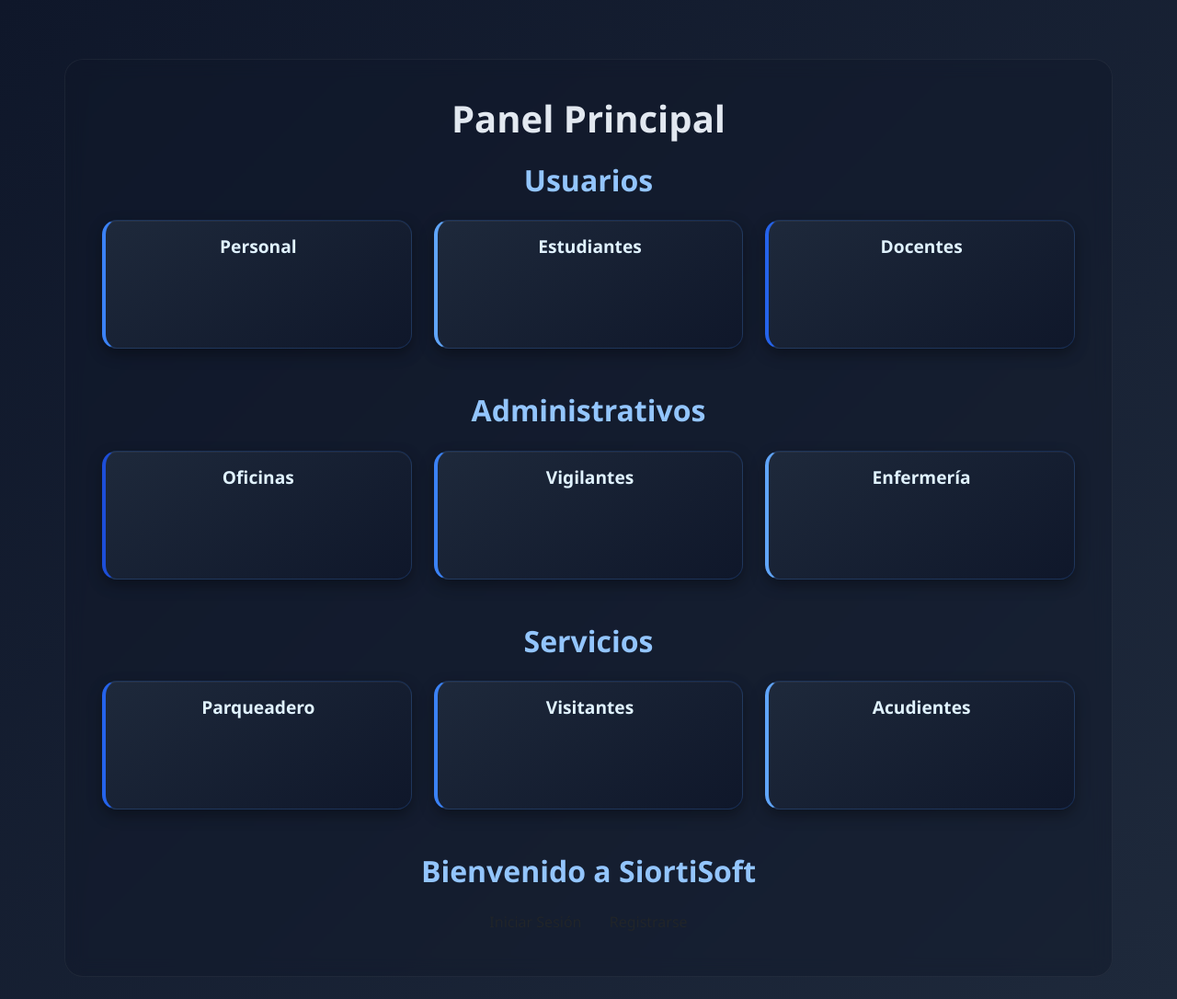
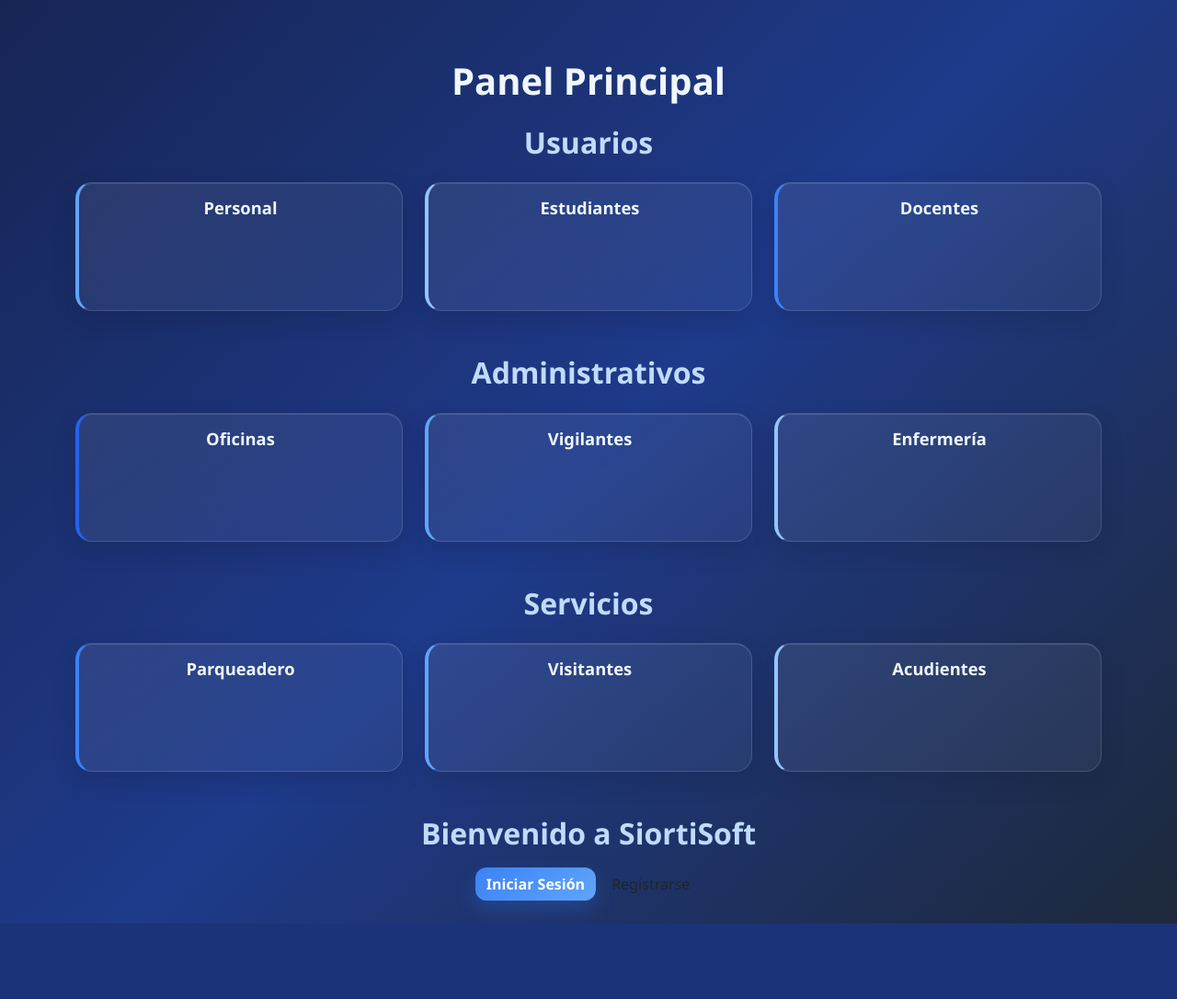
Before and after one commit to senatoncsf2025/SIORTISOFT_PYTHON, a Django app: template myApp/templates/index2.html in a window 1280 px wide. Shown: the whole page at 92% size. After the commit the page ends 1004 px from the top, so only its background shows below. Run offline with Django 3.2, Linux system fonts and the light colour scheme; the template is opened without the code that fills it, so the values that code supplies are empty.

Commit message:
correccion css y diseño basico

```diff
--- a/myApp/static/css/style.css
+++ b/myApp/static/css/style.css
@@ -2,162 +2,326 @@
 /* ===== ESTILO GLOBAL ===== */
 /* ========================= */
 
-body{
-    background: linear-gradient(135deg,#0f172a,#1e293b);
-    min-height:100vh;
+body {
+    background: linear-gradient(135deg, #172554, #1e3a8a, #1e293b);
+    min-height: 100vh;
     font-family: 'Segoe UI', Tahoma, Geneva, Verdana, sans-serif;
-    color:white;
+    color: #f8fbff;
 }
 
 /* ========================= */
 /* ===== TITULOS =========== */
 /* ========================= */
 
-h1{
-    font-weight:700;
-    color:#e2e8f0;
+h1 {
+    font-weight: 700;
+    color: #eff6ff;
 }
 
-h2{
-    color:#93c5fd;
-    font-weight:600;
+h2 {
+    color: #bfdbfe;
+    font-weight: 600;
 }
 
+/* ========================= */
+/* ===== LINKS ============= */
+/* ========================= */
+
+a {
+    text-decoration: none;
+    color: inherit;
+}
+
+/* ========================= */
+/* ===== EFECTO CLICK ====== */
+/* ========================= */
+
+.clickable {
+    cursor: pointer;
+}
+
+/* ========================= */
+/* ===== CONTENEDORES ====== */
+/* ========================= */
+
+.hero-box,
+.contact-box {
+    background: rgba(255, 255, 255, 0.08);
+    backdrop-filter: blur(12px);
+    padding: 40px;
+    border-radius: 22px;
+    border: 1px solid rgba(191, 219, 254, 0.14);
+    box-shadow: 0 12px 30px rgba(15, 23, 42, 0.22);
+}
+
+.hero-section {
+    padding-top: 2rem;
+    padding-bottom: 2rem;
+}
+
+.contact-box {
+    margin-top: 1rem;
+}
 
 /* ========================= */
 /* ===== TARJETAS DASHBOARD */
 /* ========================= */
 
-.dashboard-card{
-    background: linear-gradient(145deg,#1e293b,#0f172a);
-    border-radius:16px;
-    min-height:140px;
-
-    display:flex;
-    align-items:center;
-    justify-content:center;
-
-    border:1px solid rgba(59,130,246,0.2);
-
+.dashboard-card {
+    background: linear-gradient(145deg, rgba(255,255,255,0.08), rgba(191,219,254,0.06));
+    border-radius: 18px;
+    min-height: 140px;
+    display: flex;
+    align-items: center;
+    justify-content: center;
+    border: 1px solid rgba(191, 219, 254, 0.16);
     box-shadow:
-        0 6px 15px rgba(0,0,0,0.35),
-        inset 0 1px 0 rgba(255,255,255,0.05);
-
+        0 10px 24px rgba(15, 23, 42, 0.18),
+        inset 0 1px 0 rgba(255,255,255,0.12);
     transition: all 0.25s ease;
 }
 
-
-/* Hover bonito */
-
-.dashboard-card:hover{
-    transform: translateY(-6px) scale(1.02);
-
+.dashboard-card:hover {
+    transform: translateY(-6px) scale(1.015);
     box-shadow:
-        0 15px 30px rgba(0,0,0,0.6),
-        0 0 15px rgba(59,130,246,0.5);
-
-    border:1px solid rgba(96,165,250,0.5);
+        0 18px 34px rgba(15, 23, 42, 0.24),
+        0 0 18px rgba(96, 165, 250, 0.18);
+    border: 1px solid rgba(147, 197, 253, 0.34);
 }
 
-
-/* ========================= */
-/* ===== TEXTO TARJETAS ==== */
-/* ========================= */
-
-.card-title{
-    color:#e0f2fe;
-    font-weight:600;
-    font-size:1.2rem;
+.card-title {
+    color: #eff6ff;
+    font-weight: 600;
+    font-size: 1.15rem;
 }
-
-
-/* ========================= */
-/* ===== LINKS ============= */
-/* ========================= */
-
-a{
-    text-decoration:none;
-    color:inherit;
-}
-
-
-/* ========================= */
-/* ===== EFECTO CLICK ===== */
-/* ========================= */
-
-.clickable{
-    cursor:pointer;
-}
-
-
-/* ========================= */
-/* ===== CONTENEDOR ======= */
-/* ========================= */
-
-.container{
-    background: rgba(15,23,42,0.4);
-    backdrop-filter: blur(10px);
-    padding:40px;
-    border-radius:20px;
-    border:1px solid rgba(255,255,255,0.05);
-}
-
 
 /* ========================= */
 /* ===== COLORES TARJETAS == */
 /* ========================= */
 
-/* puedes usar diferentes tonos */
+#cardUsuarios { border-left: 4px solid #60a5fa; }
+#cardEstudiantes { border-left: 4px solid #93c5fd; }
+#cardDocentes { border-left: 4px solid #3b82f6; }
+#cardOficinas { border-left: 4px solid #2563eb; }
+#cardVigilantes { border-left: 4px solid #60a5fa; }
+#cardEnfermeria { border-left: 4px solid #93c5fd; }
+#cardParqueadero { border-left: 4px solid #3b82f6; }
+#cardVisitantes { border-left: 4px solid #60a5fa; }
+#cardAcudientes { border-left: 4px solid #93c5fd; }
 
-#cardUsuarios{
-    border-left:4px solid #3b82f6;
+/* ========================= */
+/* ===== BOTONES GENERALES = */
+/* ========================= */
+
+.btn-primary-custom,
+.btn-report-custom,
+.btn-login,
+.btn-soluciones,
+.btn-contacto {
+    color: #ffffff !important;
+    border: none !important;
+    border-radius: 12px;
+    font-weight: 600;
+    text-decoration: none;
+    transition: all 0.28s ease;
 }
 
-#cardEstudiantes{
-    border-left:4px solid #60a5fa;
+.btn-primary-custom *,
+.btn-report-custom *,
+.btn-login *,
+.btn-soluciones *,
+.btn-contacto * {
+    color: #ffffff !important;
 }
 
-#cardDocentes{
-    border-left:4px solid #2563eb;
+/* Botón principal */
+.btn-primary-custom {
+    background: linear-gradient(135deg, #3b82f6, #60a5fa) !important;
+    padding: 12px 22px;
+    box-shadow: 0 8px 20px rgba(59, 130, 246, 0.22);
 }
 
-#cardOficinas{
-    border-left:4px solid #1d4ed8;
+.btn-primary-custom:hover {
+    background: linear-gradient(135deg, #60a5fa, #93c5fd) !important;
+    color: #ffffff !important;
+    transform: translateY(-2px);
+    box-shadow: 0 14px 28px rgba(96, 165, 250, 0.28);
 }
 
-#cardVigilantes{
-    border-left:4px solid #3b82f6;
+/* Botón reporte / secundario elegante */
+.btn-report-custom {
+    background: linear-gradient(135deg, #2563eb, #3b82f6) !important;
+    padding: 12px 22px;
+    box-shadow: 0 8px 20px rgba(37, 99, 235, 0.20);
 }
 
-#cardEnfermeria{
-    border-left:4px solid #60a5fa;
+.btn-report-custom:hover {
+    background: linear-gradient(135deg, #3b82f6, #60a5fa) !important;
+    color: #ffffff !important;
+    transform: translateY(-2px);
+    box-shadow: 0 14px 28px rgba(59, 130, 246, 0.26);
 }
 
-#cardParqueadero{
-    border-left:4px solid #2563eb;
+/* ========================= */
+/* ===== FORMULARIOS ======= */
+/* ========================= */
+
+.contact-form-custom {
+    background: rgba(255, 255, 255, 0.07);
+    backdrop-filter: blur(14px);
+    border: 1px solid rgba(191, 219, 254, 0.12);
 }
 
-#cardVisitantes{
-    border-left:4px solid #3b82f6;
+.form-label {
+    color: #eaf3ff;
+    font-weight: 600;
 }
 
-#cardAcudientes{
-    border-left:4px solid #60a5fa;
+.form-control-dark {
+    background: rgba(255, 255, 255, 0.08) !important;
+    border: 1px solid rgba(191, 219, 254, 0.18);
+    color: #ffffff !important;
+    border-radius: 12px;
 }
 
+.form-control-dark:focus {
+    background: rgba(255, 255, 255, 0.12) !important;
+    color: #ffffff !important;
+    border-color: #93c5fd;
+    box-shadow: 0 0 0 0.2rem rgba(147, 197, 253, 0.22);
+}
+
+.form-control-dark::placeholder {
+    color: #dbeafe;
+    opacity: 1;
+}
+
+textarea.form-control-dark {
+    resize: vertical;
+}
 
 /* ========================= */
-/* ===== RESPONSIVE ======= */
+/* ===== TEXTO HERO ======== */
 /* ========================= */
 
-@media (max-width:768px){
+.lead {
+    color: #dbeafe;
+    max-width: 950px;
+    margin-left: auto;
+    margin-right: auto;
+}
 
-    .dashboard-card{
-        min-height:110px;
+/* ========================= */
+/* ===== BOTONES HERO ====== */
+/* ========================= */
+
+.hero-buttons {
+    display: flex;
+    justify-content: center;
+    flex-wrap: wrap;
+    gap: 18px;
+    margin-top: 25px;
+}
+
+.hero-buttons .btn,
+.hero-buttons a,
+.hero-buttons a.btn {
+    display: inline-flex;
+    align-items: center;
+    justify-content: center;
+    min-width: 230px;
+    padding: 14px 28px;
+    font-size: 1.05rem;
+    font-weight: 700;
+    border-radius: 14px;
+    border: none !important;
+    text-decoration: none;
+    color: #ffffff !important;
+    line-height: 1.2;
+}
+
+/* LOGIN */
+.btn-login {
+    background: linear-gradient(135deg, #3b82f6, #60a5fa) !important;
+    box-shadow: 0 10px 22px rgba(59, 130, 246, 0.24);
+}
+
+.btn-login:hover {
+    background: linear-gradient(135deg, #60a5fa, #93c5fd) !important;
+    color: #ffffff !important;
+    transform: translateY(-3px);
+    box-shadow: 0 16px 30px rgba(96, 165, 250, 0.30);
+}
+
+/* SOLUCIONES */
+.btn-soluciones {
+    background: linear-gradient(135deg, #2563eb, #3b82f6) !important;
+    box-shadow: 0 10px 22px rgba(37, 99, 235, 0.22);
+}
+
+.btn-soluciones:hover {
+    background: linear-gradient(135deg, #3b82f6, #60a5fa) !important;
+    color: #ffffff !important;
+    transform: translateY(-3px);
+    box-shadow: 0 16px 30px rgba(59, 130, 246, 0.28);
+}
+
+/* CONTACTO */
+.btn-contacto {
+    background: linear-gradient(135deg, #1d4ed8, #2563eb) !important;
+    box-shadow: 0 10px 22px rgba(29, 78, 216, 0.22);
+}
+
+.btn-contacto:hover {
+    background: linear-gradient(135deg, #2563eb, #3b82f6) !important;
+    color: #ffffff !important;
+    transform: translateY(-3px);
+    box-shadow: 0 16px 30px rgba(37, 99, 235, 0.28);
+}
+
+/* refuerzo de texto blanco */
+.hero-buttons .btn *,
+.hero-buttons .btn span,
+.hero-buttons .btn i,
+.hero-buttons a,
+.hero-buttons a:hover,
+.hero-buttons a:focus,
+.hero-buttons a:active {
+    color: #ffffff !important;
+}
+
+/* ========================= */
+/* ===== ALERTAS =========== */
+/* ========================= */
+
+.alert-success,
+.alert-danger {
+    border-radius: 12px;
+}
+
+/* ========================= */
+/* ===== RESPONSIVE ======== */
+/* ========================= */
+
+@media (max-width: 768px) {
+    .dashboard-card {
+        min-height: 110px;
     }
 
-    .card-title{
-        font-size:1rem;
+    .card-title {
+        font-size: 1rem;
     }
 
+    .hero-box,
+    .contact-box {
+        padding: 24px;
+    }
+
+    .hero-buttons .btn,
+    .hero-buttons a,
+    .hero-buttons a.btn {
+        width: 100%;
+        max-width: 320px;
+        min-width: unset;
+    }
 }
```
Also changed, not shown: myApp/templates/index.html (+26 -51 lines), myApp/templates/layouts/app.html (+19 -10 lines), myApp/views.py (+6 -8 lines).
